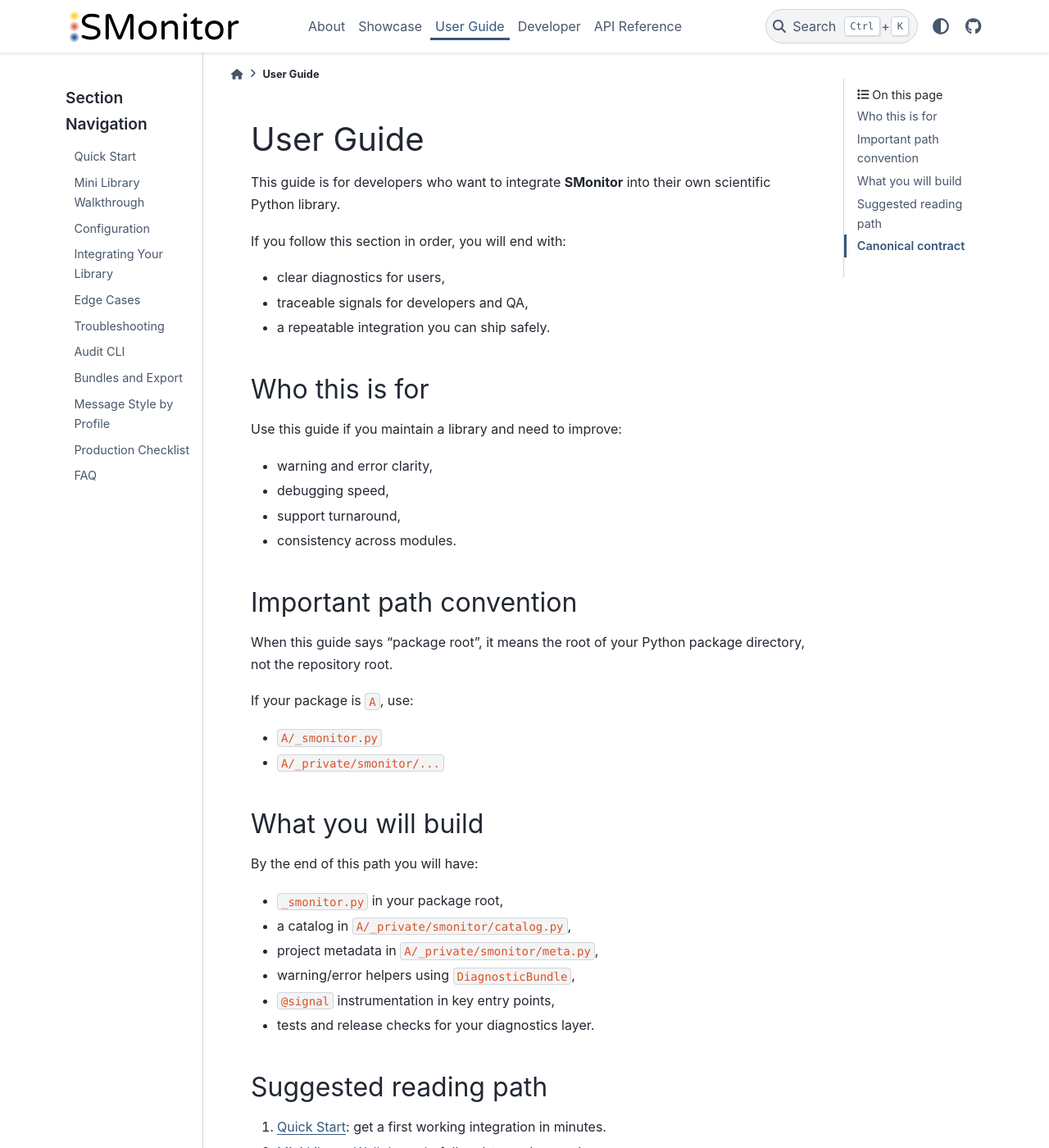
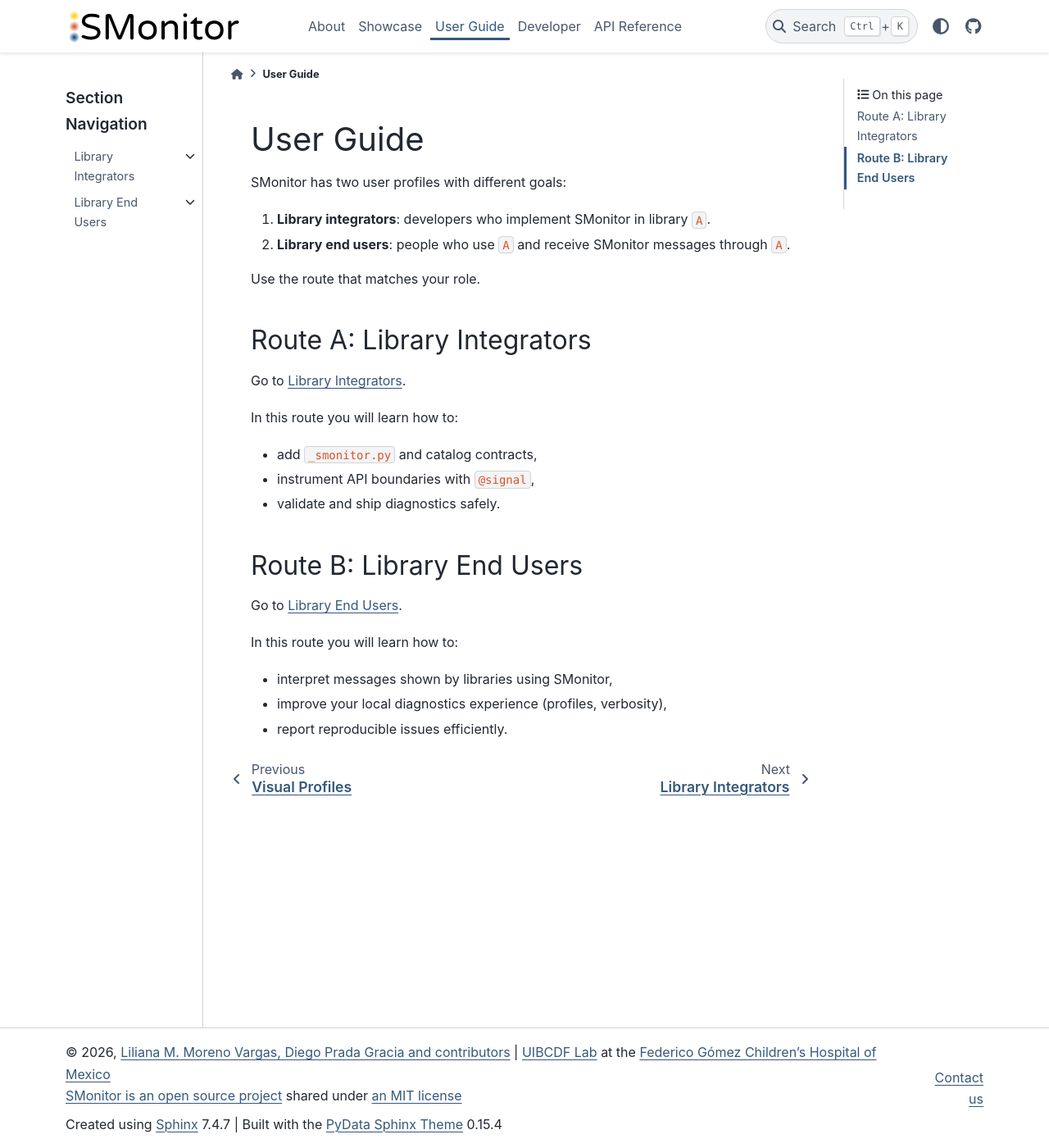
Before and after one commit to uibcdf/smonitor, a Sphinx documentation site: the page built from docs/content/user/index.md, in a window 1280 px wide and 1400 px high. Shown: the whole window at 82% size. Built offline with Sphinx 7.4.7 and the PyData theme 0.15.4, drawn with Linux system fonts in a browser that asks for light colours; the version number could not be read and is left out; some of the changed text lies outside the part shown.

Commit message:
docs(user): split integrator/end-user paths and add runnable/testing/profile guides

````diff
--- a/docs/content/user/index.md
+++ b/docs/content/user/index.md
@@ -1,71 +1,34 @@
 # User Guide
 
-This guide is for developers who want to integrate **SMonitor** into their own scientific Python library.
+SMonitor has two user profiles with different goals:
 
-If you follow this section in order, you will end with:
-- clear diagnostics for users,
-- traceable signals for developers and QA,
-- a repeatable integration you can ship safely.
+1. **Library integrators**: developers who implement SMonitor in library `A`.
+2. **Library end users**: people who use `A` and receive SMonitor messages through `A`.
 
-## Who this is for
+Use the route that matches your role.
 
-Use this guide if you maintain a library and need to improve:
-- warning and error clarity,
-- debugging speed,
-- support turnaround,
-- consistency across modules.
+## Route A: Library Integrators
 
-## Important path convention
+Go to [Library Integrators](library-integrators/index.md).
 
-When this guide says "package root", it means the root of your Python package
-directory, not the repository root.
+In this route you will learn how to:
+- add `_smonitor.py` and catalog contracts,
+- instrument API boundaries with `@signal`,
+- validate and ship diagnostics safely.
 
-If your package is `A`, use:
-- `A/_smonitor.py`
-- `A/_private/smonitor/...`
+## Route B: Library End Users
 
-## What you will build
+Go to [Library End Users](end-users/index.md).
 
-By the end of this path you will have:
-- `_smonitor.py` in your package root,
-- a catalog in `A/_private/smonitor/catalog.py`,
-- project metadata in `A/_private/smonitor/meta.py`,
-- warning/error helpers using `DiagnosticBundle`,
-- `@signal` instrumentation in key entry points,
-- tests and release checks for your diagnostics layer.
-
-## Suggested reading path
-
-1. [Quick Start](quickstart.md): get a first working integration in minutes.
-2. [Mini Library Walkthrough](mini-library-walkthrough.md): full end-to-end example.
-3. [Configuration](configuration.md): profile, policy, and precedence model.
-4. [Integrating Your Library](integrating-your-library.md): migration strategy for real codebases.
-5. [Edge Cases](edge-cases.md): avoid common integration mistakes.
-6. [Troubleshooting](troubleshooting.md): diagnose common failures fast.
-7. [Audit CLI](audit-cli.md): run practical validation checks.
-8. [Bundles and Export](bundles-and-export.md): produce reproducible diagnostics artifacts.
-9. [Message Style by Profile](message-style-by-profile.md): design clear profile-aware communication.
-10. [Production Checklist](production-checklist.md): ship with confidence.
-11. [FAQ](faq.md): quick answers to common design questions.
-
-## Canonical contract
-
-Keep this file in view while integrating:
-- [SMONITOR_GUIDE.md](https://github.com/uibcdf/smonitor/blob/main/standards/SMONITOR_GUIDE.md)
+In this route you will learn how to:
+- interpret messages shown by libraries using SMonitor,
+- improve your local diagnostics experience (profiles, verbosity),
+- report reproducible issues efficiently.
 
 ```{toctree}
 :maxdepth: 1
 :hidden:
 
-quickstart.md
-mini-library-walkthrough.md
-configuration.md
-integrating-your-library.md
-edge-cases.md
-troubleshooting.md
-audit-cli.md
-bundles-and-export.md
-message-style-by-profile.md
-production-checklist.md
-faq.md
+library-integrators/index.md
+end-users/index.md
 ```
````
Also changed, not shown: docs/content/user/end-users/index.md (added, +28 -0 lines), docs/content/user/end-users/profiles-and-verbosity.md (added, +28 -0 lines), docs/content/user/end-users/reading-messages.md (added, +32 -0 lines), docs/content/user/end-users/reporting-reproducible-issues.md (added, +30 -0 lines), docs/content/user/end-users/using-bundles-for-support.md (added, +25 -0 lines), docs/content/user/integrating-your-library.md (+6 -0 lines), docs/content/user/library-integrators/first-runnable-integration.md (added, +100 -0 lines), docs/content/user/library-integrators/index.md (added, +74 -0 lines), docs/content/user/library-integrators/integration-testing-template.md (added, +59 -0 lines), docs/content/user/library-integrators/profile-decision-matrix.md (added, +42 -0 lines), docs/content/user/profiling-in-your-library.md (added, +78 -0 lines), docs/content/user/quickstart.md (+22 -0 lines), docs/content/user/visual-output-and-themes.md (added, +47 -0 lines).
